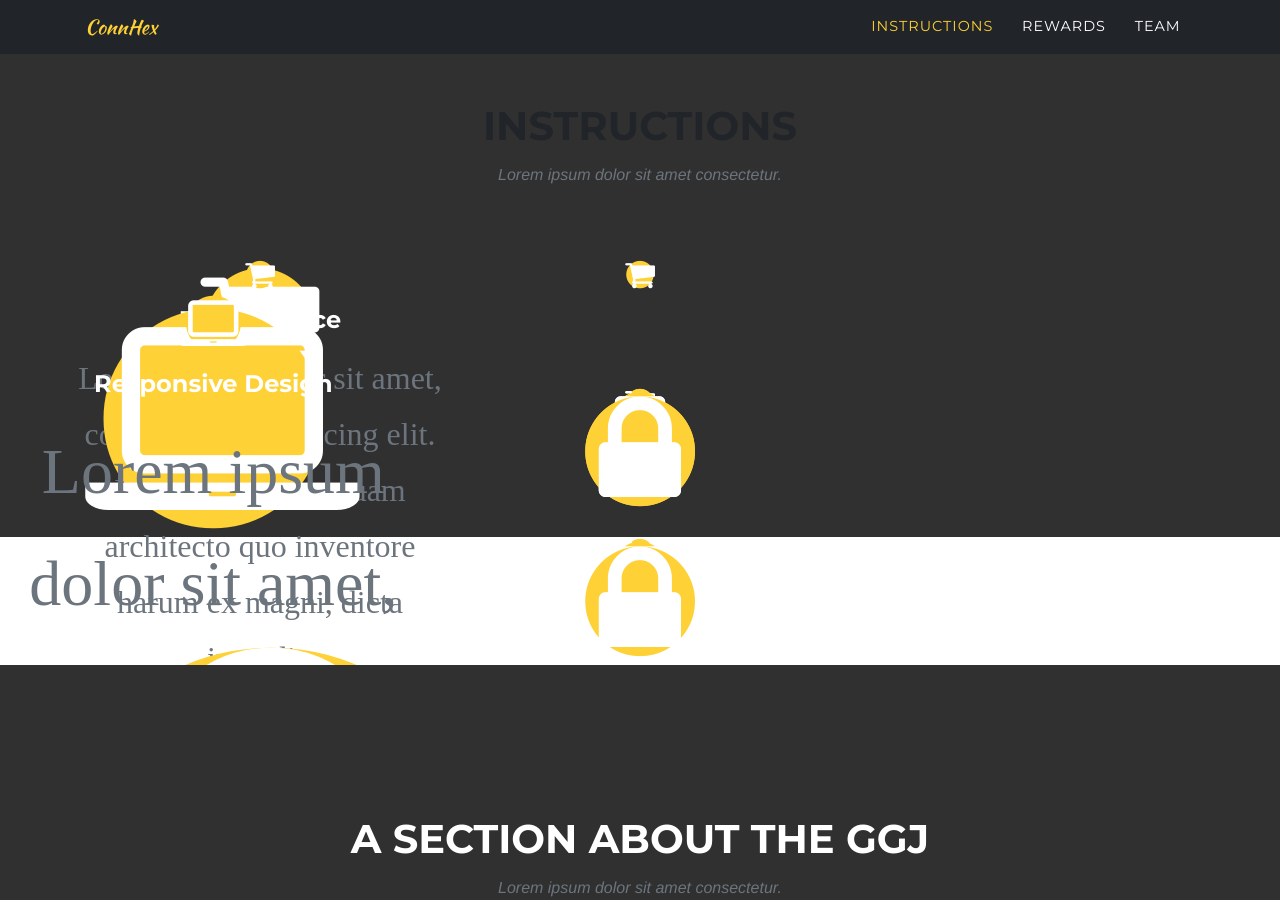
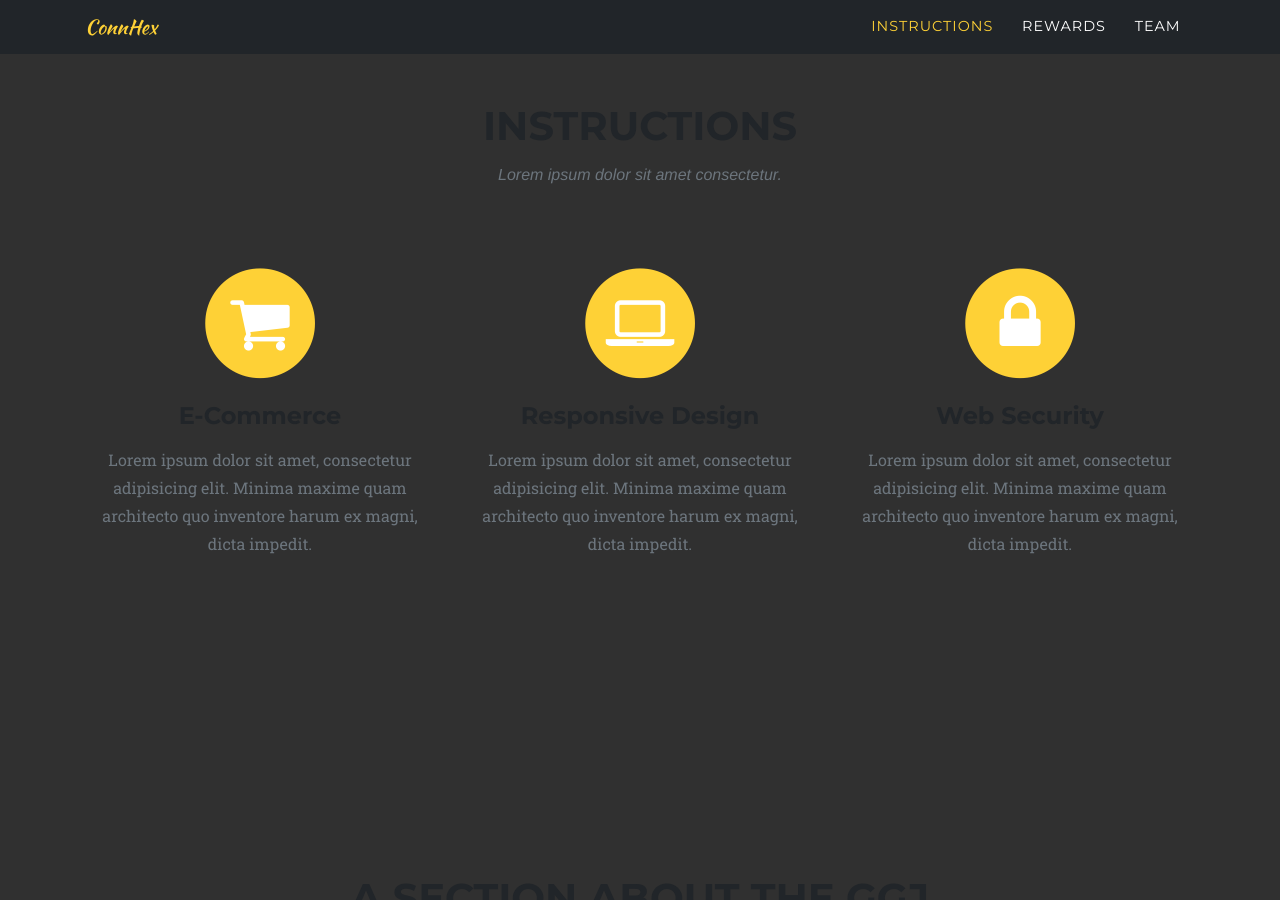
Before and after one commit to ConnHex/connhex.github.io, a Jekyll site: the page built from index.html, in a window 1280 px wide and 900 px high, scrolled down 742 px. Built offline with Jekyll 4.4.1, drawn with Linux system fonts in a browser that asks for light colours; some web fonts are replaced; the list of posts is cut into pages by our own code.

Commit message:
Revert "Ehm... let's try again"
This reverts commit 711922c23d61ef029779a47bd122b43174c1e0df.

```diff
--- a/index.html
+++ b/index.html
@@ -1,7 +1,6 @@
 ---
 layout: default
 ---
-
 <!-- Game jumbotron -->
     <header class="masthead">
       <div class="container">
@@ -12,7 +11,6 @@ layout: default
         </div>
       </div>
     </header>
-
 <!-- Instructions -->
 <section id="instructions" class="bg-dark">
       <div class="container">
@@ -25,24 +23,24 @@ layout: default
         <div class="row text-center">
           <div class="col-md-4">
             <span class="fa-stack fa-4x">
-					<i class="fa fa-circle fa-stack-2x text-primary"/>
-					<i class="fa fa-shopping-cart fa-stack-1x fa-inverse"/>
+              <i class="fa fa-circle fa-stack-2x text-primary"></i>
+              <i class="fa fa-shopping-cart fa-stack-1x fa-inverse"></i>
             </span>
             <h4 class="service-heading">E-Commerce</h4>
             <p class="text-muted">Lorem ipsum dolor sit amet, consectetur adipisicing elit. Minima maxime quam architecto quo inventore harum ex magni, dicta impedit.</p>
           </div>
           <div class="col-md-4">
             <span class="fa-stack fa-4x">
-					<i class="fa fa-circle fa-stack-2x text-primary"/>
-					<i class="fa fa-laptop fa-stack-1x fa-inverse"/>
+              <i class="fa fa-circle fa-stack-2x text-primary"></i>
+              <i class="fa fa-laptop fa-stack-1x fa-inverse"></i>
             </span>
             <h4 class="service-heading">Responsive Design</h4>
             <p class="text-muted">Lorem ipsum dolor sit amet, consectetur adipisicing elit. Minima maxime quam architecto quo inventore harum ex magni, dicta impedit.</p>
           </div>
           <div class="col-md-4">
             <span class="fa-stack fa-4x">
-					<i class="fa fa-circle fa-stack-2x text-primary"/>
-					<i class="fa fa-lock fa-stack-1x fa-inverse"/>
+              <i class="fa fa-circle fa-stack-2x text-primary"></i>
+              <i class="fa fa-lock fa-stack-1x fa-inverse"></i>
             </span>
             <h4 class="service-heading">Web Security</h4>
             <p class="text-muted">Lorem ipsum dolor sit amet, consectetur adipisicing elit. Minima maxime quam architecto quo inventore harum ex magni, dicta impedit.</p>
@@ -50,7 +48,6 @@ layout: default
         </div>
       </div>
     </section>
-
 <!-- Global Game Jam section -->
 <section class="bg-dark" id="prizes">
 <div class="prizes">
@@ -62,8 +59,7 @@ layout: default
         </div>
         </div>
       </section>
-
-<!-- Team section -->
+<!-- team section -->
 <section class="bg-dark" id="team">
       <div class="container">
         <div class="row">
@@ -88,7 +84,7 @@ layout: default
                 {%if user.website %}
                 <li class="list-inline-item">
                   <a href="{{user.website}}" target="_blank">
-								<i class="fa fa-globe"/>
+                    <i class="fa fa-globe"></i>
                   </a>
                 </li>
                 {% endif %}
@@ -96,7 +92,7 @@ layout: default
                 {%if user.linkedin %}
                 <li class="list-inline-item">
                   <a href="{{user.linkedin}}" target="_blank">
-								<i class="fa fa-linkedin"/>
+                    <i class="fa fa-linkedin"></i>
                   </a>
                 </li>
                 {% endif %}
@@ -104,7 +100,7 @@ layout: default
                 {%if user.facebook %}
                 <li class="list-inline-item">
                   <a href="{{user.facebook}}" target="_blank">
-								<i class="fa fa-facebook"/>
+                    <i class="fa fa-facebook"></i>
                   </a>
                 </li>
                 {% endif %}
@@ -112,7 +108,7 @@ layout: default
                 {%if user.twitter %}
                 <li class="list-inline-item">
                   <a href="{{user.twitter}}" target="_blank">
-								<i class="fa fa-twitter"/>
+                    <i class="fa fa-twitter"></i>
                   </a>
                 </li>
                 {% endif %}
@@ -120,7 +116,7 @@ layout: default
                 {%if user.instagram %}
                 <li class="list-inline-item">
                   <a href="{{user.instagram}}" target="_blank">
-								<i class="fa fa-instagram"/>
+                    <i class="fa fa-instagram"></i>
                   </a>
                 </li>
                 {% endif %}
@@ -128,7 +124,7 @@ layout: default
                 {%if user.github %}
                 <li class="list-inline-item">
                   <a href="{{user.github}}" target="_blank">
-								<i class="fa fa-github"/>
+                    <i class="fa fa-github"></i>
                   </a>
                 </li>
                 {% endif %}
@@ -136,7 +132,7 @@ layout: default
                 {%if user.bitbucket %}
                 <li class="list-inline-item">
                   <a href="{{user.bitbucket}}" target="_blank">
-								<i class="fa fa-bitbucket"/>
+                    <i class="fa fa-bitbucket"></i>
                   </a>
                 </li>
                 {% endif %}
```
Lines whose indentation alone changed are shown as unchanged.
